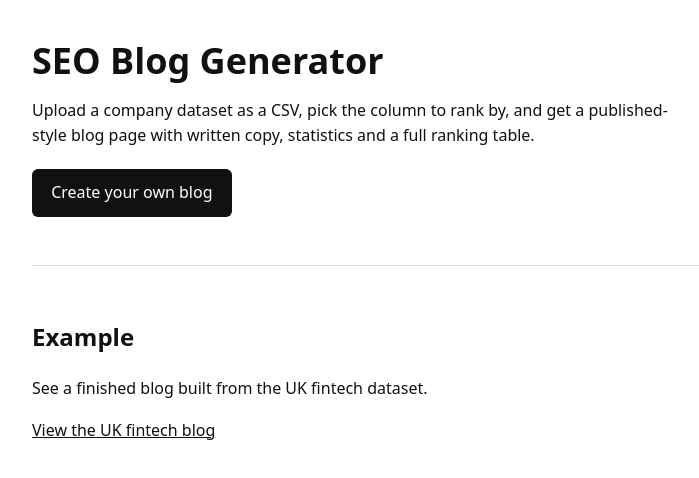
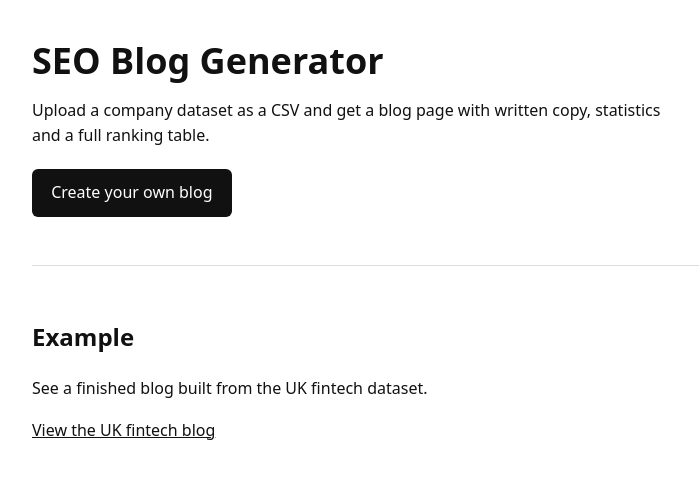
Before and after one commit to rahulrathod-git/beauhurst-blog, a Nuxt app: page / in a window 1280 px wide. Shown: the top 478 px of the page, without its empty margins (178-877 px from the left). Built offline with nearby package versions, Linux system fonts and the light colour scheme.

Commit message:
ready for deployment

```diff
--- a/app/pages/index.vue
+++ b/app/pages/index.vue
@@ -11,7 +11,7 @@ useSeoMeta({
   <main>
     <header class="hero">
       <h1>SEO Blog Generator</h1>
-      <p>Upload a company dataset as a CSV, pick the column to rank by, and get a published-style blog page with written copy, statistics and a full ranking table.</p>
+      <p>Upload a company dataset as a CSV and get a blog page with written copy, statistics and a full ranking table.</p>
       <NuxtLink to="/upload" class="button">Create your own blog</NuxtLink>
     </header>
 
```
